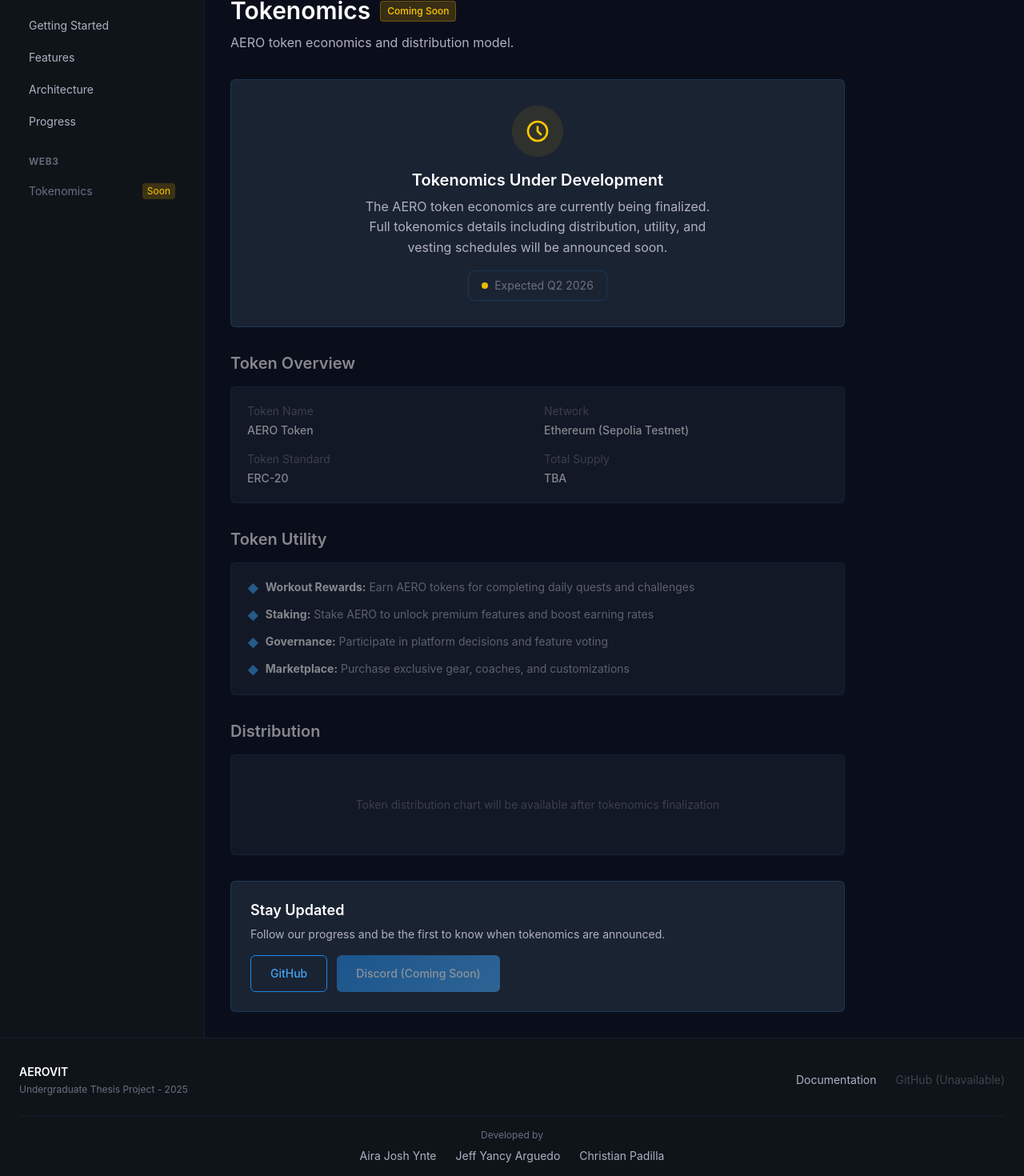
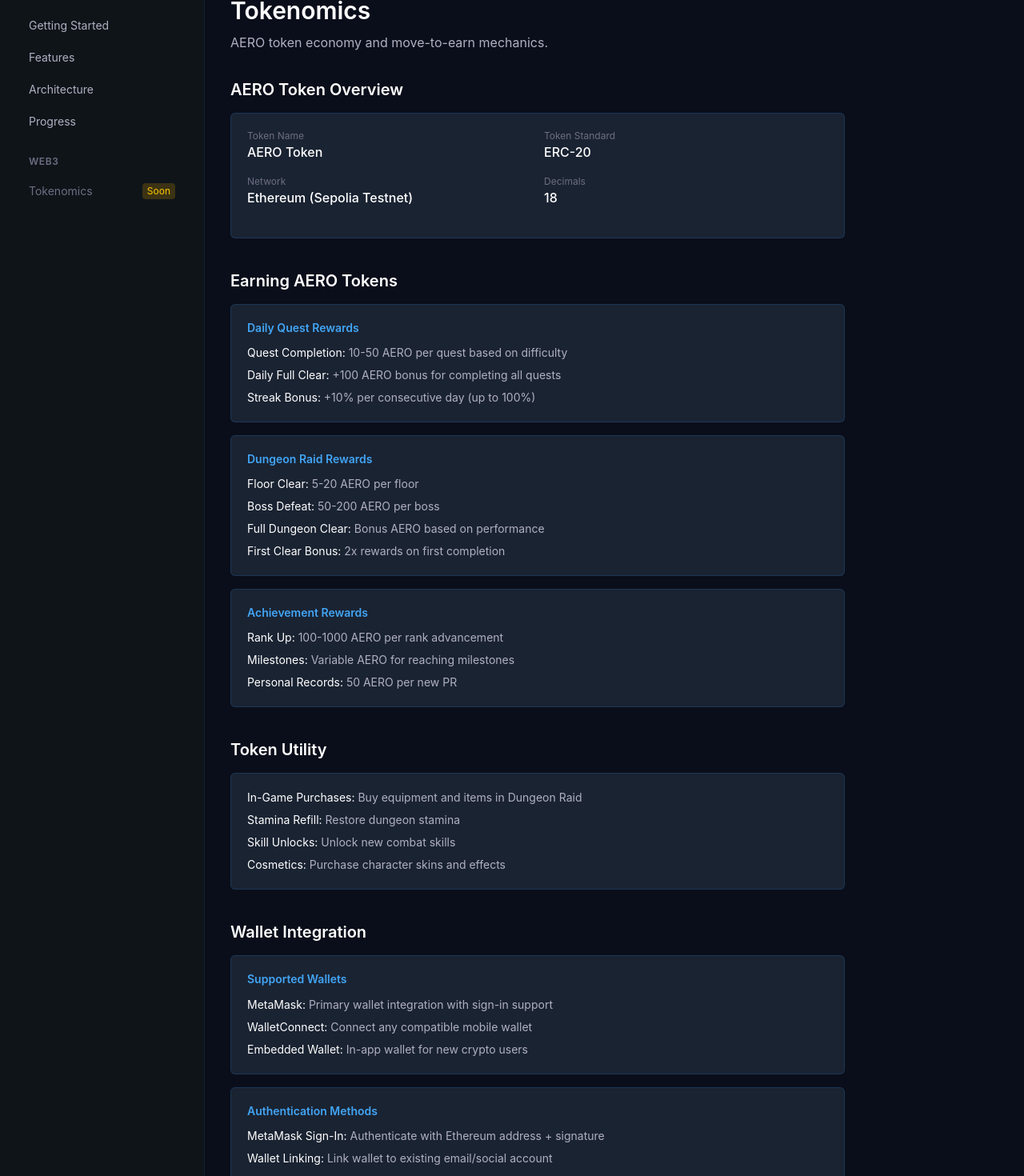
Before and after one commit to Aera0908/aerovit-doc, a React (Vite) app: page /tokenomics in a window 1280 px wide. Shown: the part 100-1570 px from the top of the page at 80% size. Built offline with nearby package versions, Linux system fonts and the light colour scheme.

Commit message:
added feb 9 updates

```diff
--- a/src/pages/Architecture.tsx
+++ b/src/pages/Architecture.tsx
@@ -74,14 +74,28 @@
           </div>
 
           <div className="hud-box p-5">
+            <h3 className="text-base font-medium text-white mb-2">Dungeon Raid Game</h3>
+            <p className="text-[var(--text-secondary)] mb-3 text-sm">
+              Turn-based RPG mini-game powered by Flame 2D engine.
+            </p>
+            <ul className="text-[var(--text-muted)] text-sm space-y-1">
+              <li>Flame 2D: Sprite rendering and animations</li>
+              <li>Turn-based combat with speed priority</li>
+              <li>Status effects and skill system</li>
+              <li>AERO token rewards integration</li>
+            </ul>
+          </div>
+
+          <div className="hud-box p-5">
             <h3 className="text-base font-medium text-white mb-2">ESP32 Wearable</h3>
             <p className="text-[var(--text-secondary)] mb-3 text-sm">
               Custom smartwatch hardware for biometric monitoring.
             </p>
             <ul className="text-[var(--text-muted)] text-sm space-y-1">
               <li>MAX30102: Heart rate + SpO2</li>
-              <li>MPU6050: Accelerometer + Gyroscope</li>
+              <li>QMI8658: 6-axis IMU (Accelerometer + Gyroscope)</li>
               <li>BLE data transmission</li>
+              <li>Activity auto-detection</li>
             </ul>
           </div>
         </div>
@@ -91,27 +105,36 @@
         <h2 className="text-xl font-semibold text-white mb-4">Data Flow</h2>
         <div className="hud-box p-5">
           <ol className="text-[var(--text-secondary)] space-y-2 text-sm list-decimal list-inside">
-            <li>User authenticates via Firebase</li>
+            <li>User authenticates via Firebase (Email, Google, Facebook, or MetaMask)</li>
             <li>App fetches user profile and daily quest from Firestore</li>
             <li>User starts workout session</li>
             <li>BlazePose analyzes camera feed for rep counting</li>
             <li>ESP32 wearable transmits biometric data via BLE</li>
             <li>AI Coach provides real-time feedback</li>
             <li>Workout data is saved to Firestore</li>
-            <li>User profile is updated with XP and progress</li>
+            <li>User profile is updated with XP, AERO tokens, and progress</li>
+            <li>Character stats sync with Dungeon Game for RPG gameplay</li>
           </ol>
         </div>
       </section>
 
       <section>
         <h2 className="text-xl font-semibold text-white mb-4">Technology Stack</h2>
-        <div className="grid grid-cols-1 md:grid-cols-2 gap-4">
+        <div className="grid grid-cols-1 md:grid-cols-2 lg:grid-cols-3 gap-4">
           <div className="hud-box p-4">
             <h4 className="text-sm font-medium text-[var(--primary-light)] mb-2">Frontend</h4>
             <ul className="text-[var(--text-secondary)] text-sm space-y-1">
               <li>Flutter 3.16+</li>
               <li>Dart 3.2+</li>
               <li>Provider</li>
+            </ul>
+          </div>
+          <div className="hud-box p-4">
+            <h4 className="text-sm font-medium text-[var(--primary-light)] mb-2">Game Engine</h4>
+            <ul className="text-[var(--text-secondary)] text-sm space-y-1">
+              <li>Flame 2D</li>
+              <li>SpriteAnimations</li>
+              <li>Turn-Based Combat</li>
             </ul>
           </div>
           <div className="hud-box p-4">
@@ -133,9 +156,17 @@
           <div className="hud-box p-4">
             <h4 className="text-sm font-medium text-[var(--primary-light)] mb-2">Hardware</h4>
             <ul className="text-[var(--text-secondary)] text-sm space-y-1">
-              <li>ESP32</li>
+              <li>ESP32-S3</li>
               <li>MAX30102</li>
-              <li>MPU6050</li>
+              <li>QMI8658</li>
+            </ul>
+          </div>
+          <div className="hud-box p-4">
+            <h4 className="text-sm font-medium text-[var(--primary-light)] mb-2">Web3</h4>
+            <ul className="text-[var(--text-secondary)] text-sm space-y-1">
+              <li>Ethereum</li>
+              <li>MetaMask</li>
+              <li>ERC-20 Tokens</li>
             </ul>
           </div>
         </div>
@@ -156,6 +187,7 @@
       >
         <div className="flex flex-wrap justify-center gap-2 sm:gap-3 mt-2">
           <MiniBox label="Daily Quest" />
+          <MiniBox label="Dungeon Game" />
           <MiniBox label="AI Coach" />
           <MiniBox label="Profile" />
         </div>
@@ -170,6 +202,7 @@
       <div className="flex flex-col sm:flex-row gap-2 sm:gap-4">
         <DiagramBox title="Firebase" subtitle="Backend" color="orange" className="flex-1" />
         <DiagramBox title="BlazePose" subtitle="Python" color="green" className="flex-1" />
+        <DiagramBox title="Flame 2D" subtitle="Game Engine" color="cyan" className="flex-1" />
       </div>
 
       {/* Connection: Services to Bottom */}
@@ -181,6 +214,7 @@
       <div className="flex flex-col sm:flex-row gap-2 sm:gap-4">
         <DiagramBox title="ESP32" subtitle="Wearable" color="purple" className="flex-1" />
         <DiagramBox title="AI Coach" subtitle="RAG" color="cyan" className="flex-1" />
+        <DiagramBox title="Web3" subtitle="MetaMask" color="orange" className="flex-1" />
       </div>
 
       {/* Legend */}
@@ -188,9 +222,9 @@
         <p className="text-xs text-[var(--text-muted)] mb-2">Components</p>
         <div className="flex flex-wrap gap-3 sm:gap-4 text-xs">
           <LegendItem color="primary" label="Mobile App" />
-          <LegendItem color="orange" label="Backend" />
+          <LegendItem color="orange" label="Backend/Web3" />
           <LegendItem color="green" label="Vision" />
-          <LegendItem color="cyan" label="AI" />
+          <LegendItem color="cyan" label="AI/Game" />
           <LegendItem color="purple" label="Hardware" />
         </div>
       </div>
--- a/src/pages/Home.tsx
+++ b/src/pages/Home.tsx
@@ -125,14 +125,14 @@
                 description="Wallet & tokens"
               />
               <TimelineItem
-                milestone="AI Coach"
+                milestone="Dungeon Game"
                 status="active"
-                description="RAG system"
+                description="Turn-based RPG"
               />
               <TimelineItem
-                milestone="Tokenomics"
+                milestone="AI Coach"
                 status="upcoming"
-                description="AERO economy"
+                description="RAG system"
               />
               <TimelineItem
                 milestone="Testing"
@@ -178,6 +178,16 @@
               title="Biometric Monitoring"
               description="Heart rate, SpO2, temperature, and motion tracking via custom ESP32 smartwatch with BLE connectivity."
             />
+            <FeatureCard
+              icon={<GameIcon />}
+              title="Dungeon Raid Game"
+              description="Pokemon-style turn-based RPG where your workout progress powers your character. Battle enemies, earn AERO tokens, and conquer dungeons."
+            />
+            <FeatureCard
+              icon={<WalletIcon />}
+              title="Web3 Wallet"
+              description="Built-in crypto wallet with MetaMask integration. Earn, store, and manage AERO tokens from your fitness achievements."
+            />
           </div>
         </div>
       </section>
@@ -187,10 +197,14 @@
         <div className="max-w-6xl mx-auto">
           <h2 className="text-3xl font-bold text-center mb-12">Technology Stack</h2>
 
-          <div className="grid grid-cols-1 md:grid-cols-2 lg:grid-cols-5 gap-6">
+          <div className="grid grid-cols-1 md:grid-cols-2 lg:grid-cols-6 gap-6">
             <TechCard
               category="Mobile App"
               technologies={['Flutter', 'Dart', 'Firebase']}
+            />
+            <TechCard
+              category="Game Engine"
+              technologies={['Flame 2D', 'Sprites', 'Animations']}
             />
             <TechCard
               category="AI / ML"
@@ -198,7 +212,7 @@
             />
             <TechCard
               category="Hardware"
-              technologies={['ESP32', 'MAX30102', 'MPU6050', 'BLE']}
+              technologies={['ESP32', 'MAX30102', 'QMI8658', 'BLE']}
             />
             <TechCard
               category="Backend"
@@ -365,6 +379,23 @@
   )
 }
 
+function GameIcon() {
+  return (
+    <svg className="w-6 h-6" fill="none" stroke="currentColor" viewBox="0 0 24 24">
+      <path strokeLinecap="round" strokeLinejoin="round" strokeWidth={2} d="M14.752 11.168l-3.197-2.132A1 1 0 0010 9.87v4.263a1 1 0 001.555.832l3.197-2.132a1 1 0 000-1.664z" />
+      <path strokeLinecap="round" strokeLinejoin="round" strokeWidth={2} d="M21 12a9 9 0 11-18 0 9 9 0 0118 0z" />
+    </svg>
+  )
+}
+
+function WalletIcon() {
+  return (
+    <svg className="w-6 h-6" fill="none" stroke="currentColor" viewBox="0 0 24 24">
+      <path strokeLinecap="round" strokeLinejoin="round" strokeWidth={2} d="M3 10h18M7 15h1m4 0h1m-7 4h12a3 3 0 003-3V8a3 3 0 00-3-3H6a3 3 0 00-3 3v8a3 3 0 003 3z" />
+    </svg>
+  )
+}
+
 interface FeatureCardProps {
   icon: React.ReactNode
   title: string
--- a/src/pages/Tokenomics.tsx
+++ b/src/pages/Tokenomics.tsx
@@ -1,119 +1,119 @@
 export default function Tokenomics() {
   return (
     <div className="max-w-3xl">
-      <div className="flex items-center gap-3 mb-2">
-        <h1 className="text-3xl font-bold text-white">
+      <h1 className="text-3xl font-bold text-white mb-2">
         Tokenomics
       </h1>
-        <span className="px-2 py-1 text-xs font-medium rounded bg-yellow-500/20 text-yellow-400 border border-yellow-500/30">
-          Coming Soon
-        </span>
-      </div>
       <p className="text-[var(--text-secondary)] mb-8">
-        AERO token economics and distribution model.
+        AERO token economy and move-to-earn mechanics.
       </p>
 
-      <div className="space-y-8">
-        {/* Coming Soon Banner */}
-        <div className="hud-box p-8 text-center border-yellow-500/30">
-          <div className="w-16 h-16 mx-auto mb-4 rounded-full bg-yellow-500/10 flex items-center justify-center">
-            <svg className="w-8 h-8 text-yellow-400" fill="none" stroke="currentColor" viewBox="0 0 24 24">
-              <path strokeLinecap="round" strokeLinejoin="round" strokeWidth={2} d="M12 8v4l3 3m6-3a9 9 0 11-18 0 9 9 0 0118 0z" />
-            </svg>
-          </div>
-          <h2 className="text-xl font-semibold text-white mb-2">Tokenomics Under Development</h2>
-          <p className="text-[var(--text-secondary)] mb-4 max-w-md mx-auto">
-            The AERO token economics are currently being finalized. Full tokenomics details
-            including distribution, utility, and vesting schedules will be announced soon.
-          </p>
-          <div className="inline-flex items-center gap-2 px-4 py-2 rounded-lg bg-[var(--card)] border border-[var(--primary)]/20">
-            <span className="w-2 h-2 rounded-full bg-yellow-400 animate-pulse" />
-            <span className="text-sm text-[var(--text-muted)]">Expected Q2 2026</span>
-          </div>
-        </div>
-
-        {/* Preview Sections */}
-        <section className="opacity-50">
-          <h2 className="text-xl font-semibold text-white mb-4">Token Overview</h2>
+      <section className="mb-10">
+        <h2 className="text-xl font-semibold text-white mb-4">AERO Token Overview</h2>
         <div className="hud-box p-5">
-            <div className="grid grid-cols-2 gap-4 text-sm">
+          <div className="grid grid-cols-2 gap-4 mb-4">
             <div>
-                <p className="text-[var(--text-muted)] mb-1">Token Name</p>
+              <p className="text-xs text-[var(--text-muted)]">Token Name</p>
               <p className="text-white font-medium">AERO Token</p>
             </div>
             <div>
-                <p className="text-[var(--text-muted)] mb-1">Network</p>
+              <p className="text-xs text-[var(--text-muted)]">Token Standard</p>
+              <p className="text-white font-medium">ERC-20</p>
+            </div>
+            <div>
+              <p className="text-xs text-[var(--text-muted)]">Network</p>
               <p className="text-white font-medium">Ethereum (Sepolia Testnet)</p>
             </div>
             <div>
-                <p className="text-[var(--text-muted)] mb-1">Token Standard</p>
-                <p className="text-white font-medium">ERC-20</p>
-              </div>
-              <div>
-                <p className="text-[var(--text-muted)] mb-1">Total Supply</p>
-                <p className="text-white font-medium">TBA</p>
+              <p className="text-xs text-[var(--text-muted)]">Decimals</p>
+              <p className="text-white font-medium">18</p>
             </div>
           </div>
         </div>
       </section>
 
-        <section className="opacity-50">
+      <section className="mb-10">
+        <h2 className="text-xl font-semibold text-white mb-4">Earning AERO Tokens</h2>
+        <div className="space-y-4">
+          <div className="hud-box p-5">
+            <h3 className="text-sm font-medium text-[var(--primary-light)] mb-3">Daily Quest Rewards</h3>
+            <ul className="text-[var(--text-secondary)] space-y-2 text-sm">
+              <li><span className="text-white">Quest Completion:</span> 10-50 AERO per quest based on difficulty</li>
+              <li><span className="text-white">Daily Full Clear:</span> +100 AERO bonus for completing all quests</li>
+              <li><span className="text-white">Streak Bonus:</span> +10% per consecutive day (up to 100%)</li>
+            </ul>
+          </div>
+
+          <div className="hud-box p-5">
+            <h3 className="text-sm font-medium text-[var(--primary-light)] mb-3">Dungeon Raid Rewards</h3>
+            <ul className="text-[var(--text-secondary)] space-y-2 text-sm">
+              <li><span className="text-white">Floor Clear:</span> 5-20 AERO per floor</li>
+              <li><span className="text-white">Boss Defeat:</span> 50-200 AERO per boss</li>
+              <li><span className="text-white">Full Dungeon Clear:</span> Bonus AERO based on performance</li>
+              <li><span className="text-white">First Clear Bonus:</span> 2x rewards on first completion</li>
+            </ul>
+          </div>
+
+          <div className="hud-box p-5">
+            <h3 className="text-sm font-medium text-[var(--primary-light)] mb-3">Achievement Rewards</h3>
+            <ul className="text-[var(--text-secondary)] space-y-2 text-sm">
+              <li><span className="text-white">Rank Up:</span> 100-1000 AERO per rank advancement</li>
+              <li><span className="text-white">Milestones:</span> Variable AERO for reaching milestones</li>
+              <li><span className="text-white">Personal Records:</span> 50 AERO per new PR</li>
+            </ul>
+          </div>
+        </div>
+      </section>
+
+      <section className="mb-10">
         <h2 className="text-xl font-semibold text-white mb-4">Token Utility</h2>
         <div className="hud-box p-5">
-            <ul className="text-[var(--text-secondary)] space-y-3 text-sm">
-              <li className="flex items-start gap-2">
-                <span className="text-[var(--primary-light)] mt-0.5">◆</span>
-                <span><strong className="text-white">Workout Rewards:</strong> Earn AERO tokens for completing daily quests and challenges</span>
-              </li>
-              <li className="flex items-start gap-2">
-                <span className="text-[var(--primary-light)] mt-0.5">◆</span>
-                <span><strong className="text-white">Staking:</strong> Stake AERO to unlock premium features and boost earning rates</span>
-              </li>
-              <li className="flex items-start gap-2">
-                <span className="text-[var(--primary-light)] mt-0.5">◆</span>
-                <span><strong className="text-white">Governance:</strong> Participate in platform decisions and feature voting</span>
-              </li>
-              <li className="flex items-start gap-2">
-                <span className="text-[var(--primary-light)] mt-0.5">◆</span>
-                <span><strong className="text-white">Marketplace:</strong> Purchase exclusive gear, coaches, and customizations</span>
-              </li>
+          <ul className="text-[var(--text-secondary)] space-y-2 text-sm">
+            <li><span className="text-white">In-Game Purchases:</span> Buy equipment and items in Dungeon Raid</li>
+            <li><span className="text-white">Stamina Refill:</span> Restore dungeon stamina</li>
+            <li><span className="text-white">Skill Unlocks:</span> Unlock new combat skills</li>
+            <li><span className="text-white">Cosmetics:</span> Purchase character skins and effects</li>
           </ul>
         </div>
       </section>
 
-        <section className="opacity-50">
-          <h2 className="text-xl font-semibold text-white mb-4">Distribution</h2>
+      <section className="mb-10">
+        <h2 className="text-xl font-semibold text-white mb-4">Wallet Integration</h2>
+        <div className="space-y-4">
           <div className="hud-box p-5">
-            <p className="text-[var(--text-muted)] text-sm text-center py-8">
-              Token distribution chart will be available after tokenomics finalization
+            <h3 className="text-sm font-medium text-[var(--primary-light)] mb-3">Supported Wallets</h3>
+            <ul className="text-[var(--text-secondary)] space-y-2 text-sm">
+              <li><span className="text-white">MetaMask:</span> Primary wallet integration with sign-in support</li>
+              <li><span className="text-white">WalletConnect:</span> Connect any compatible mobile wallet</li>
+              <li><span className="text-white">Embedded Wallet:</span> In-app wallet for new crypto users</li>
+            </ul>
+          </div>
+
+          <div className="hud-box p-5">
+            <h3 className="text-sm font-medium text-[var(--primary-light)] mb-3">Authentication Methods</h3>
+            <ul className="text-[var(--text-secondary)] space-y-2 text-sm">
+              <li><span className="text-white">MetaMask Sign-In:</span> Authenticate with Ethereum address + signature</li>
+              <li><span className="text-white">Wallet Linking:</span> Link wallet to existing email/social account</li>
+              <li><span className="text-white">Multi-Wallet:</span> Support for multiple wallet addresses</li>
+            </ul>
+          </div>
+        </div>
+      </section>
+
+      <section>
+        <h2 className="text-xl font-semibold text-white mb-4">Token Economics</h2>
+        <div className="hud-box p-5">
+          <h3 className="text-sm font-medium text-[var(--primary-light)] mb-3">Burn Mechanics</h3>
+          <ul className="text-[var(--text-secondary)] space-y-2 text-sm">
+            <li><span className="text-white">Equipment Purchases:</span> Tokens spent are partially burned</li>
+            <li><span className="text-white">Stamina Refills:</span> 50% of tokens spent are burned</li>
+            <li><span className="text-white">Premium Features:</span> Variable burn rate based on feature</li>
+          </ul>
+          <p className="text-xs text-[var(--text-muted)] mt-4 italic">
+            Note: Tokenomics are subject to change during development. Currently deployed on Sepolia Testnet.
           </p>
         </div>
       </section>
-
-        {/* Subscribe for Updates */}
-        <div className="hud-box p-6 bg-gradient-to-br from-[var(--primary)]/5 to-transparent">
-          <h3 className="text-lg font-semibold text-white mb-2">Stay Updated</h3>
-          <p className="text-sm text-[var(--text-secondary)] mb-4">
-            Follow our progress and be the first to know when tokenomics are announced.
-          </p>
-          <div className="flex gap-3">
-            <a
-              href="https://github.com/Aera0908"
-              target="_blank"
-              rel="noopener noreferrer"
-              className="btn-secondary text-sm"
-            >
-              GitHub
-            </a>
-            <button
-              disabled
-              className="btn-primary text-sm opacity-50 cursor-not-allowed"
-            >
-              Discord (Coming Soon)
-            </button>
-          </div>
-        </div>
-      </div>
     </div>
   )
 }
```
Also changed, not shown: src/pages/Features.tsx (+34 -3 lines), src/pages/Progress.tsx (+46 -4 lines). Lines whose indentation alone changed are shown as unchanged.
